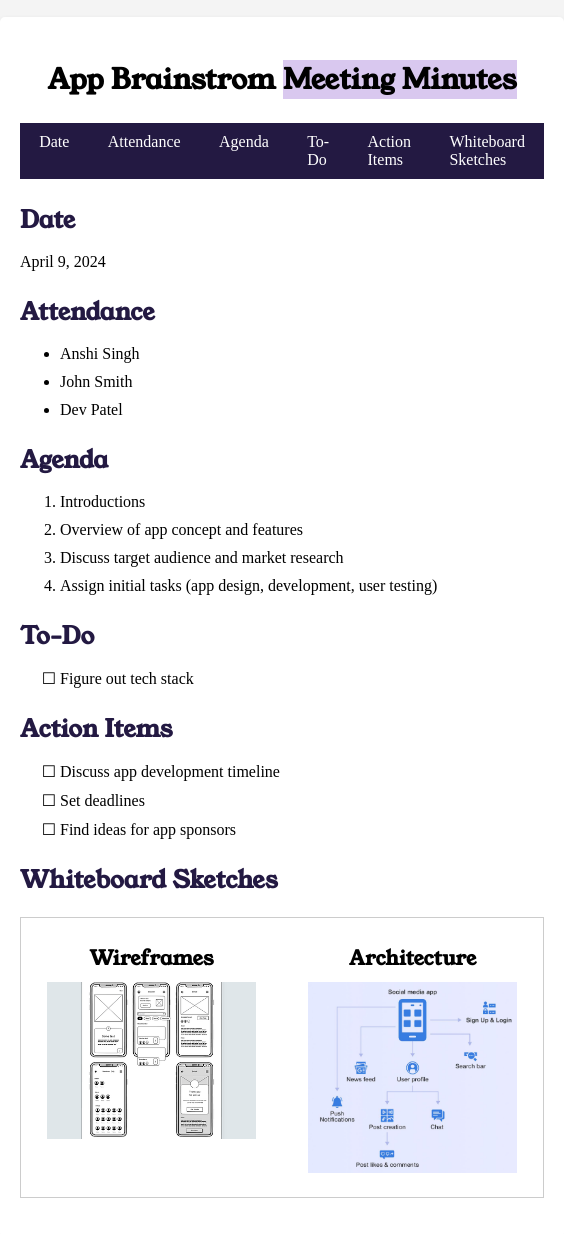
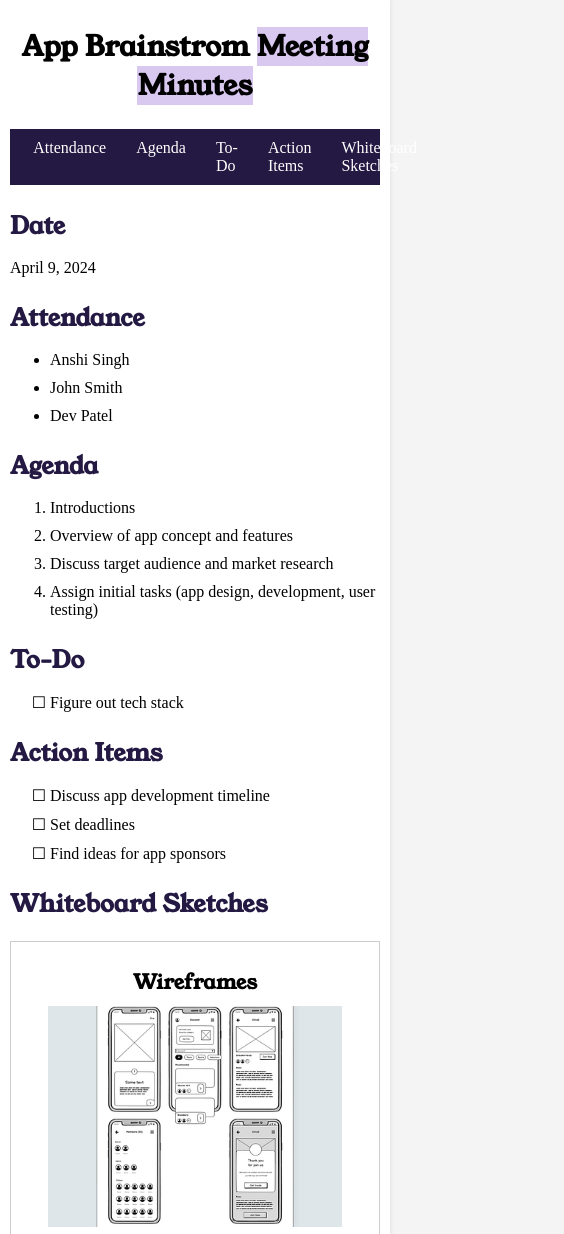
Before and after one commit to anshisinghh/sp24-cse110-lab3, a plain HTML site: page meeting1.html in a window 390 px wide. Shown: the part 186-1420 px from the top of the page, 564 px wide, since content can reach past the window. Drawn offline with Linux system fonts and the light colour scheme; a web font is replaced by a local one.

Commit message:
added responsive design using the media query

```diff
--- a/styles.css
+++ b/styles.css
@@ -158,6 +158,39 @@
     text-align: center;
     margin-bottom: 20px;
   }
+  @media (max-width: 600px) {
+    nav ul li {
+      margin-right: 10px;
+      margin-left: 10px;
+    }
+    .meeting-nav ul li {
+      margin-right: 10px;
+      margin-left: 10px;
+    }
+    .img-container {
+      flex-direction: column;
+      align-items: center;
+    }
+  }
+  @media (max-width: 768px) {
+    nav ul li {
+      margin-right: 15px;
+      margin-left: 15px;
+    }
+    .meeting-nav ul li {
+      margin-right: 15px;
+      margin-left: 15px;
+    }
+    .meeting-page {
+      min-width: auto;
+      max-width: 100%;
+      padding: 10px;
+    }
+    .img-container {
+      flex-direction: column;
+      align-items: center;
+    }
+  }
 
 /* Home Page */
   .home-main {
@@ -243,6 +276,18 @@
       padding: 2em 2em;
     }
   }
+  @media (max-width: 700px) {
+    .wrapper {
+      display: grid;
+      grid-template-columns: 1fr;
+    }
+    .wrapper > * {
+      padding: 1em;
+    }
+    .contact-list {
+      text-align: center;
+    }
+  }
   .contact-list {
     list-style: none;
     padding: 0;
```
